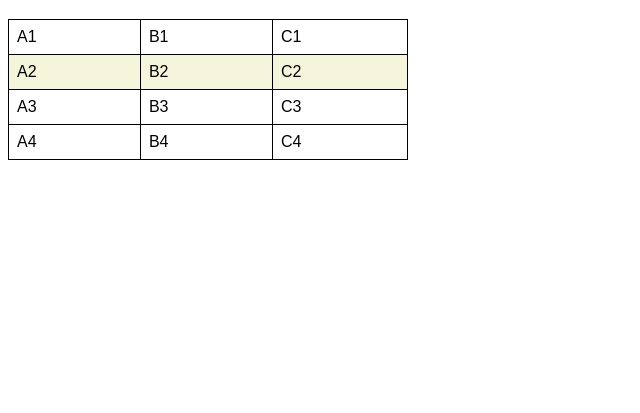
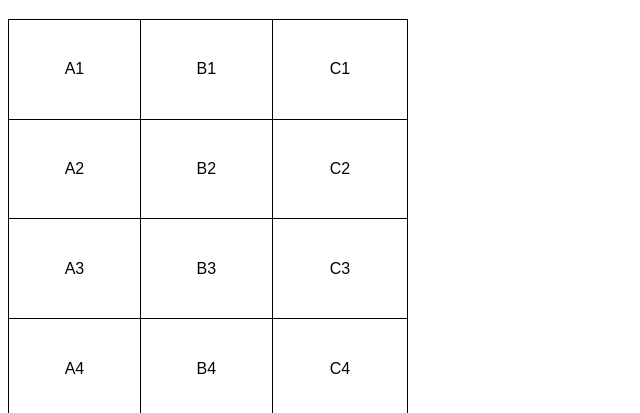
Before and after one commit to LuanaDomingues/html-css, a plain HTML site: page exercicios/exer023/tabela001.html in a window 1280 px wide. Shown: the part 61-474 px from the top of the page, without its empty margins (0-640 px from the left). Drawn offline with Linux system fonts and the light colour scheme.

Commit message:
Update tabela001.html

```diff
--- a/exercicios/exer023/tabela001.html
+++ b/exercicios/exer023/tabela001.html
@@ -11,16 +11,15 @@
 
         table {
             width: 400px;
+            height: 400px;
             border-collapse: collapse;
-        }
-
-        .linha {
-            background-color: beige;
         }
 
         td {
             border: 1px solid;
             padding: 8px;
+            text-align: center;/* Alinhamento horizontal*/
+            vertical-align: middle;/*Alinhamento vertical*/
         }
     </style>
 </head>
@@ -40,19 +39,19 @@
             <td>C1</td>
         </tr>
 
-        <tr class="linha">
+        <tr> <!-- Segunda linha -->
             <td>A2</td>
             <td>B2</td>
             <td>C2</td>
         </tr>
 
-        <tr>
+        <tr> <!-- Terceira linha-->
             <td>A3</td>
             <td>B3</td>
             <td>C3</td>
         </tr>
 
-        <tr>
+        <tr> <!-- Quarta linha-->
             <td>A4</td>
             <td>B4</td>
             <td>C4</td>
```
